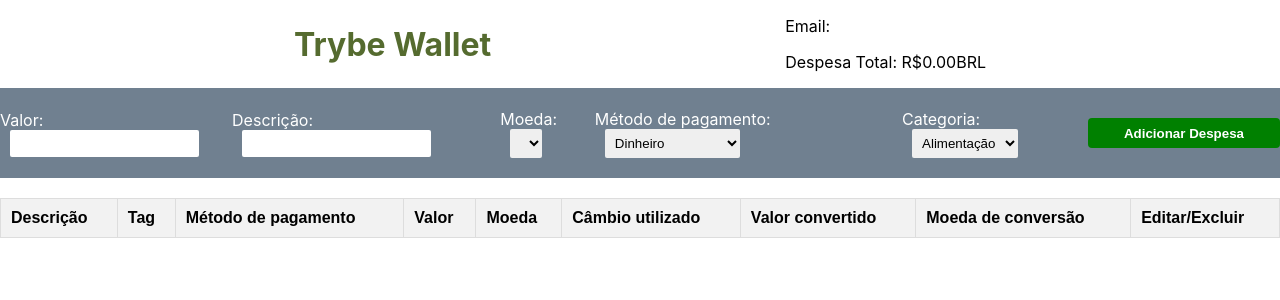
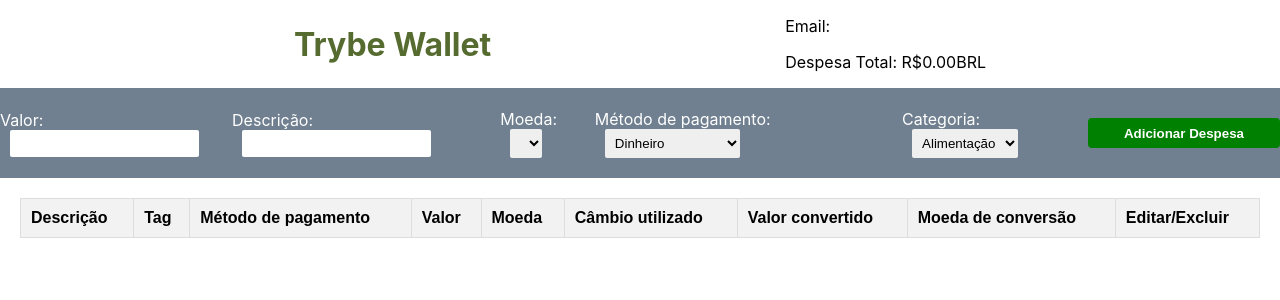
Before and after one commit to thiagosilva-tech/project-trybewallet-ts, a React (Vite) app: page /carteira in a window 1280 px wide. Shown: the top 300 px of the page. Built offline with nearby package versions, Linux system fonts and the light colour scheme.

Commit message:
fix: css

```diff
--- a/src/components/Table.css
+++ b/src/components/Table.css
@@ -1,3 +1,8 @@
+.container-table {
+  margin: 0 20px;
+
+}
+
 table {
   border-collapse: collapse;
   font-family: Arial, sans-serif;
--- a/src/components/Table.tsx
+++ b/src/components/Table.tsx
@@ -15,6 +15,7 @@
   };
 
   return (
+    <div className="container-table">
       <table>
         <thead className="thead">
           <tr>
@@ -55,6 +56,7 @@
           })}
         </tbody>
       </table>
+    </div>
   );
 }
 
```
Lines whose indentation alone changed are shown as unchanged.
